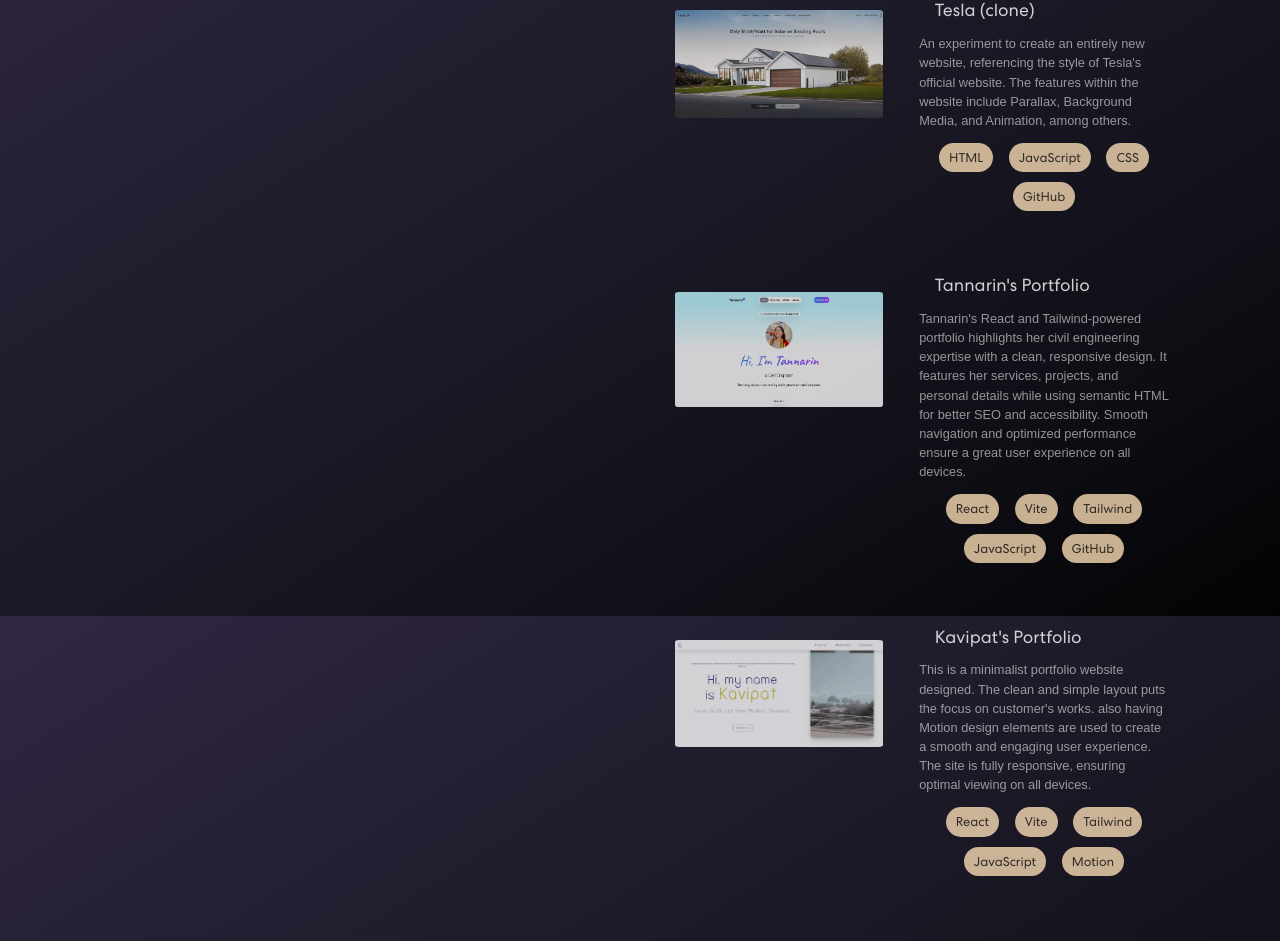
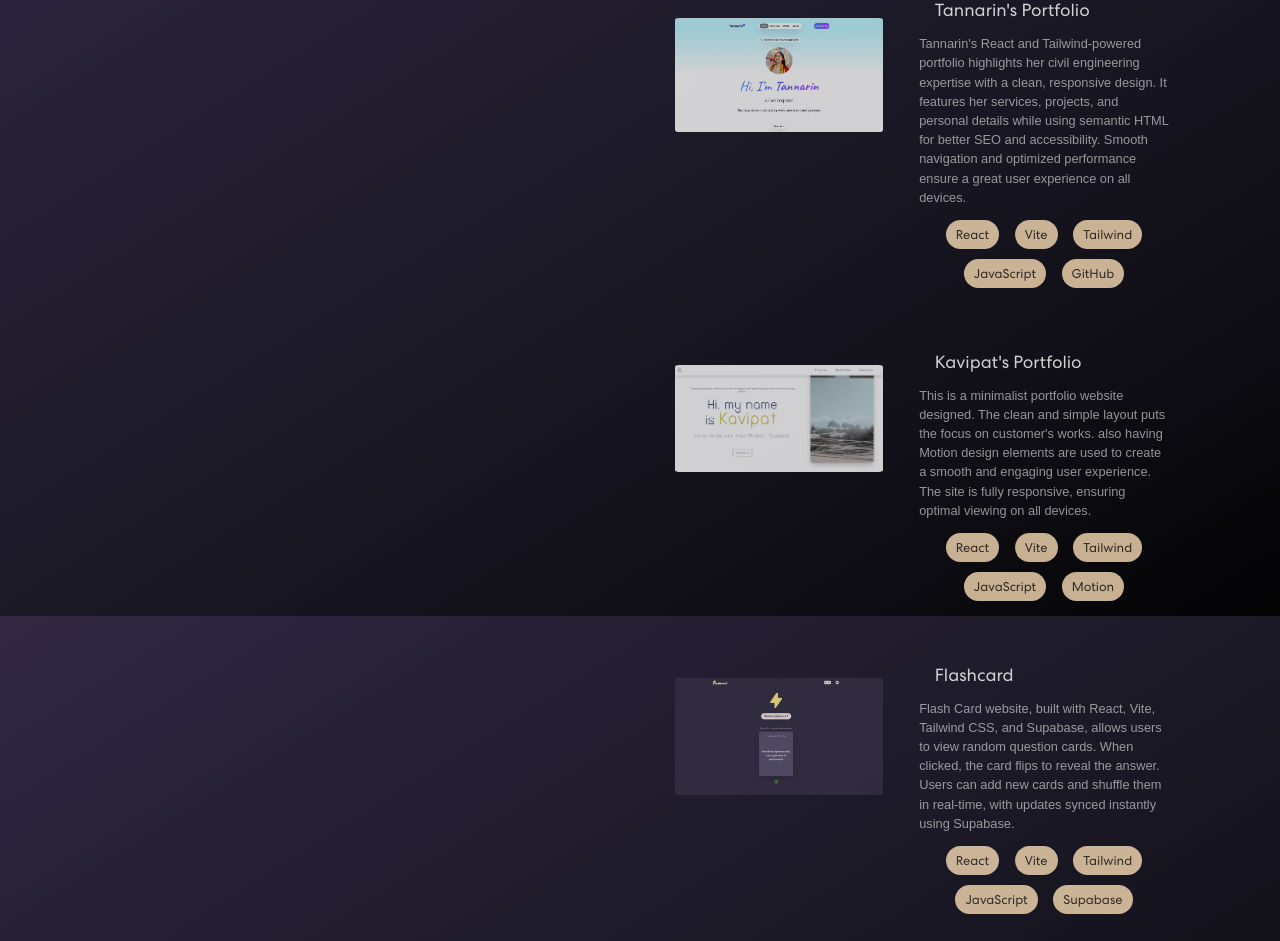
Before and after one commit to sahatwatz/portfolio-app, a React (Create React App) app: page / in a window 1280 px wide. Shown: the part 2584-3525 px from the top of the page. Built offline with nearby package versions, Linux system fonts and the light colour scheme; a web font is replaced by a local one.

Commit message:
update: new project: flashcard-app

```diff
--- a/src/components/Right.js
+++ b/src/components/Right.js
@@ -12,7 +12,7 @@ import skill8 from "../assets/img/css.svg";
 import skill9 from "../assets/img/github.svg";
 import skill10 from "../assets/img/toeic2.svg";
 import project1 from "../assets/img/esports-web.png";
-import project2 from "../assets/img/tesla.png";
+import project2 from "../assets/img/flash-app.png";
 import project3 from "../assets/img/tannarin-port.webp";
 import project4 from "../assets/img/clove.png";
 import project5 from "../assets/img/kavi.png";
@@ -256,46 +256,6 @@ export const Right = () => {
 
       <div className="content-box2">
         <div className="box-pic">
-          <img src={project2} alt="project 2" />
-        </div>
-        <div className="box-text">
-          <h1>
-            <a
-              href="https://www.youtube.com/watch?v=mTp3HBZ9lwE"
-              className="link6"
-              target="_blank"
-              rel="noopener noreferrer nofollow"
-            >
-              <span>Tesla (clone)</span>
-            </a>
-          </h1>
-          <div className="box-text-text">
-            <p>
-              An experiment to create an entirely new website, referencing the
-              style of Tesla's official website. The features within the website
-              include Parallax, Background Media, and Animation, among others.
-            </p>
-          </div>
-          <div className="skill-span">
-            <div className="skill-box">
-              <p>HTML</p>
-            </div>
-            <div className="skill-box">
-              <p>JavaScript</p>
-            </div>
-            <div className="skill-box">
-              <p>CSS</p>
-            </div>
-          </div>
-          <div className="skill-span">
-            <div className="skill-box">
-              <p>GitHub</p>
-            </div>
-          </div>
-        </div>
-      </div>
-      <div className="content-box2">
-        <div className="box-pic">
           <img src={project3} alt="project 3" />
         </div>
         <div className="box-text">
@@ -388,6 +348,52 @@ export const Right = () => {
 
       <div className="content-box2">
         <div className="box-pic">
+          <img src={project2} alt="project 2" />
+        </div>
+        <div className="box-text">
+          <h1>
+            <a
+              href="https://flashcard-shw.vercel.app/"
+              className="link6"
+              target="_blank"
+              rel="noopener noreferrer nofollow"
+            >
+              <span>Flashcard</span>
+            </a>
+          </h1>
+          <div className="box-text-text">
+            <p>
+              Flash Card website, built with React, Vite, Tailwind CSS, and
+              Supabase, allows users to view random question cards. When
+              clicked, the card flips to reveal the answer. Users can add new
+              cards and shuffle them in real-time, with updates synced instantly
+              using Supabase.
+            </p>
+          </div>
+          <div className="skill-span">
+            <div className="skill-box">
+              <p>React</p>
+            </div>
+            <div className="skill-box">
+              <p>Vite</p>
+            </div>
+            <div className="skill-box">
+              <p>Tailwind</p>
+            </div>
+          </div>
+          <div className="skill-span">
+            <div className="skill-box">
+              <p>JavaScript</p>
+            </div>
+            <div className="skill-box">
+              <p>Supabase</p>
+            </div>
+          </div>
+        </div>
+      </div>
+
+      <div className="content-box2">
+        <div className="box-pic">
           <img src={project4} alt="project 4" />
         </div>
         <div className="box-text">
```
Also changed, not shown: src/assets/img/flash-app.png (added).
